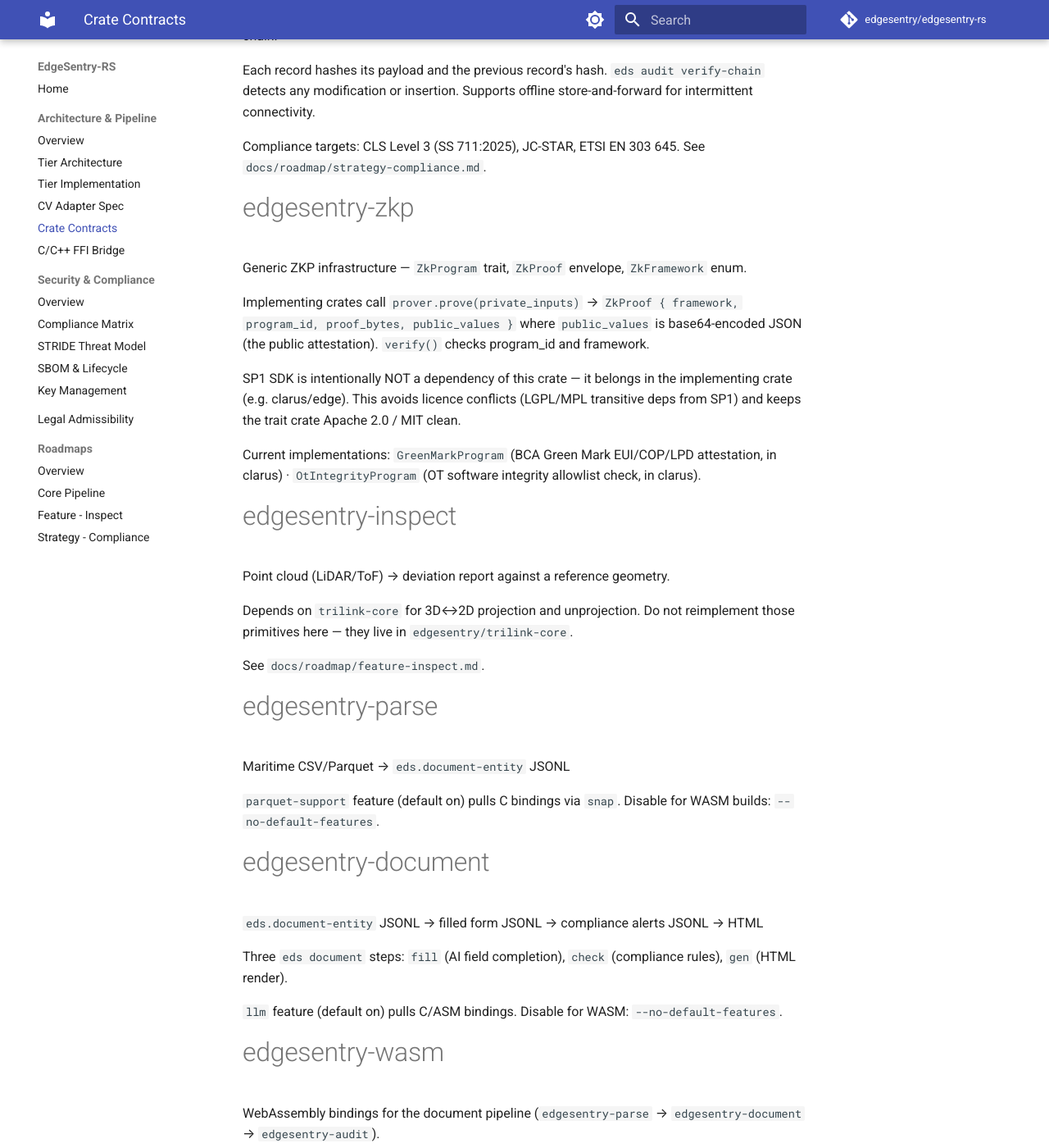
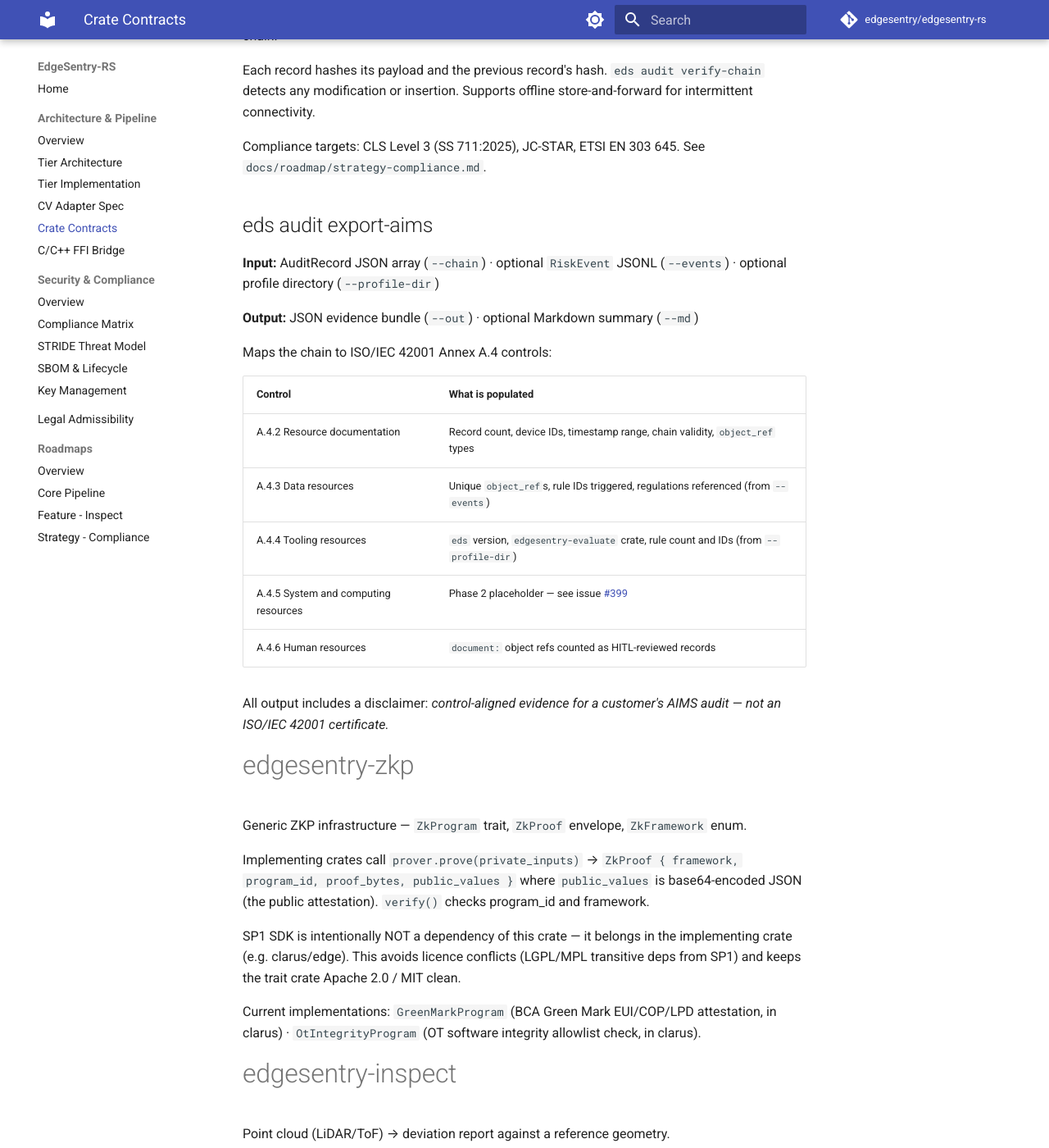
Before and after one commit to edgesentry/edgesentry-rs, an MkDocs documentation site: the page built from docs/crates.md, in a window 1280 px wide and 1400 px high, scrolled down 2529 px. Shown: the whole window at 82% size. Built offline with MkDocs 1.6.1 and Material for MkDocs 9.7.7, drawn with Linux system fonts in a browser that asks for light colours; comment, search, counter and statistics services are not loaded.

Commit message:
docs(audit): document eds audit export-aims — ISO/IEC 42001 A.4 evidence pack
- crates.md: add export-aims I/O contract and A.4.2–A.4.6 control map
  to the edgesentry-audit section
- core-pipeline.md: add step 8 (Evidence export) row to the pipeline
  table, linked to closed issue #397

Co-Authored-By: Claude Sonnet 4.6 <noreply@anthropic.com>

```diff
--- a/docs/crates.md
+++ b/docs/crates.md
@@ -82,6 +82,24 @@ Each record hashes its payload and the previous record's hash. `eds audit verify
 
 Compliance targets: CLS Level 3 (SS 711:2025), JC-STAR, ETSI EN 303 645. See `docs/roadmap/strategy-compliance.md`.
 
+## eds audit export-aims
+
+**Input:** AuditRecord JSON array (`--chain`) · optional `RiskEvent` JSONL (`--events`) · optional profile directory (`--profile-dir`)
+
+**Output:** JSON evidence bundle (`--out`) · optional Markdown summary (`--md`)
+
+Maps the chain to ISO/IEC 42001 Annex A.4 controls:
+
+| Control | What is populated |
+|---|---|
+| A.4.2 Resource documentation | Record count, device IDs, timestamp range, chain validity, `object_ref` types |
+| A.4.3 Data resources | Unique `object_ref`s, rule IDs triggered, regulations referenced (from `--events`) |
+| A.4.4 Tooling resources | `eds` version, `edgesentry-evaluate` crate, rule count and IDs (from `--profile-dir`) |
+| A.4.5 System and computing resources | Phase 2 placeholder — see issue [#399](https://github.com/edgesentry/edgesentry-rs/issues/399) |
+| A.4.6 Human resources | `document:` object refs counted as HITL-reviewed records |
+
+All output includes a disclaimer: *control-aligned evidence for a customer's AIMS audit — not an ISO/IEC 42001 certificate.*
+
 # edgesentry-zkp
 
 Generic ZKP infrastructure — `ZkProgram` trait, `ZkProof` envelope, `ZkFramework` enum.
```
Also changed, not shown: docs/roadmap/core-pipeline.md (+1 -0 lines).
